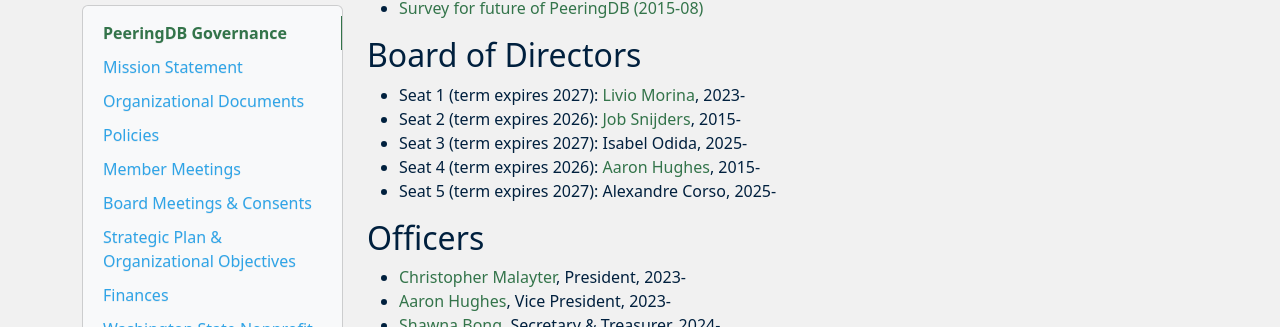
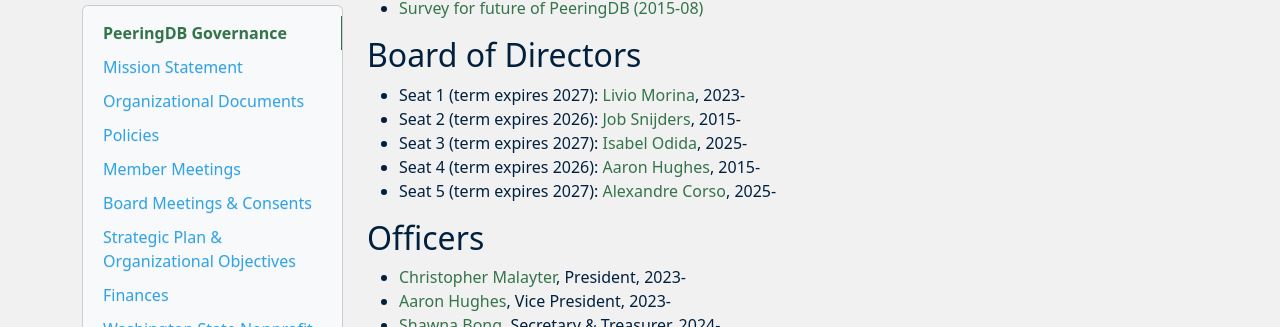
Before and after one commit to peeringdb/docs, an MkDocs documentation site: the page built from docs/gov.md, in a window 1280 px wide and 900 px high, scrolled down 1779 px. Shown: the part 128-455 px from the top of the window. Built offline with MkDocs 1.6.1, drawn with Linux system fonts in a browser that asks for light colours; nearby versions of some CDN libraries; some of the changed lines change nothing that is shown.

Commit message:
Incoming directors emails to gov page.

```diff
--- a/docs/gov.md
+++ b/docs/gov.md
@@ -77,9 +77,9 @@
 
 - Seat 1 (term expires 2027): [Livio Morina](mailto:livio@peeringdb.com), 2023-
 - Seat 2 (term expires 2026): [Job Snijders](mailto:job@peeringdb.com), 2015-
-- Seat 3 (term expires 2027): Isabel Odida, 2025-
+- Seat 3 (term expires 2027): [Isabel Odida](mailto:isabel@peeringdb.com), 2025-
 - Seat 4 (term expires 2026): [Aaron Hughes](mailto:aaronh@peeringdb.com), 2015-
-- Seat 5 (term expires 2027): Alexandre Corso, 2025-
+- Seat 5 (term expires 2027): [Alexandre Corso](mailto:alex@peeringdb.com), 2025-
 
 ## Officers
 
```
